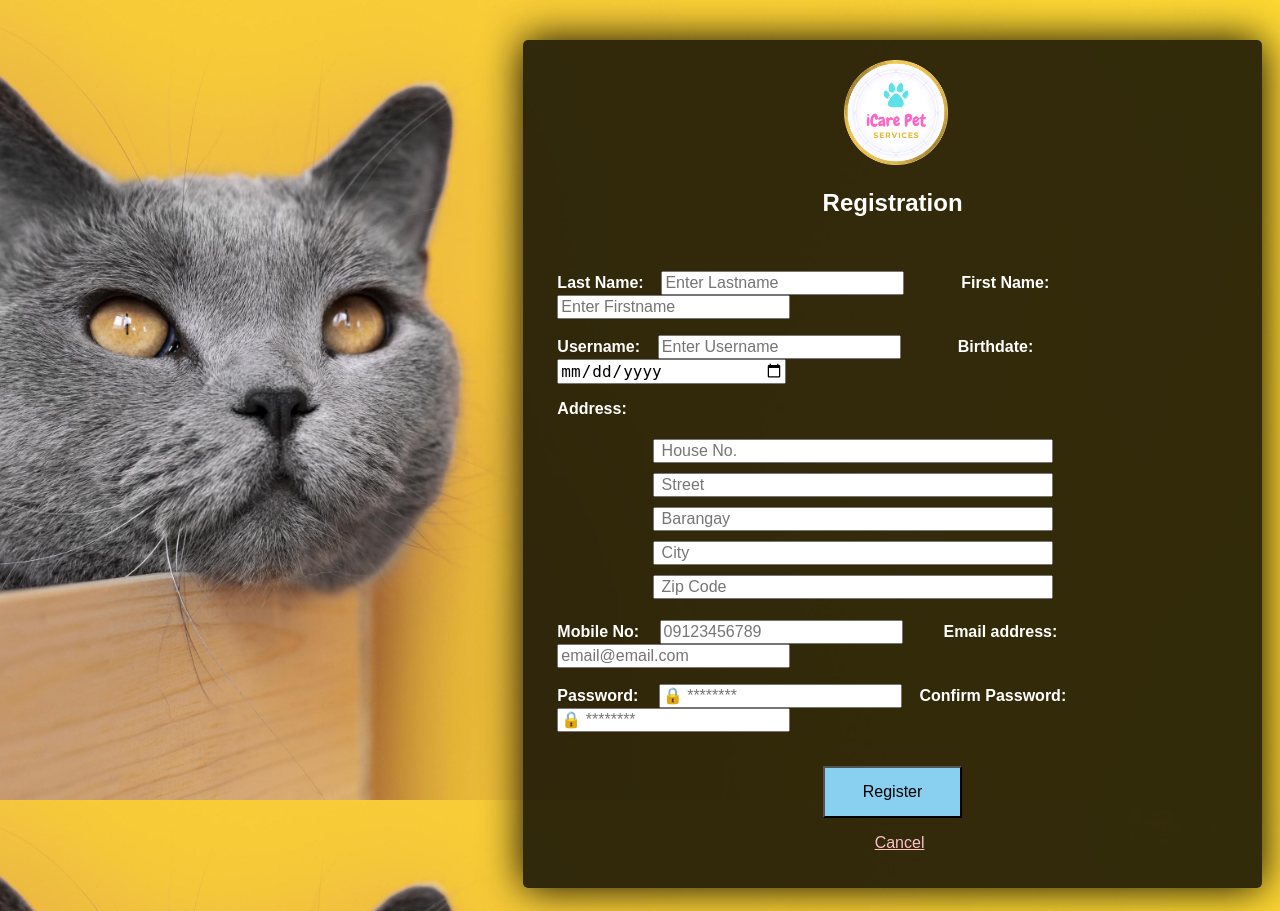
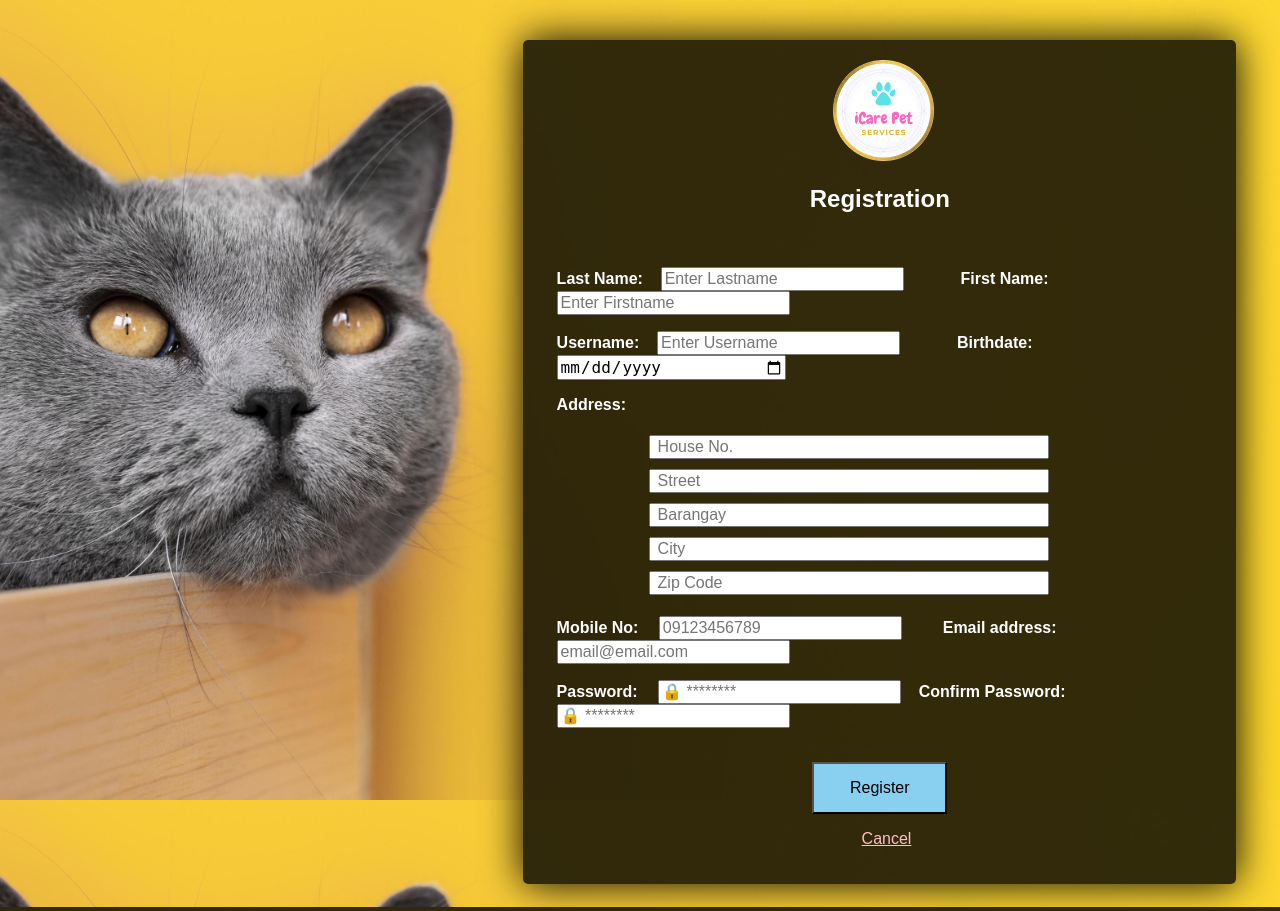
Before and after one commit to jaymar921/ICARE_DBSYS32, a Flask app: page /register in a window 1280 px wide. Run offline with Flask 2, Linux system fonts and the light colour scheme.

Commit message:
Update registration.css

```diff
--- a/ProjectFiles/static/registration.css
+++ b/ProjectFiles/static/registration.css
@@ -3,7 +3,7 @@
 	margin: auto;
 	margin-left: 39%;
 	margin-top: 2%;
-	width: 59%;
+	width: 57%;
 	padding: 15px;
 }
 
```
